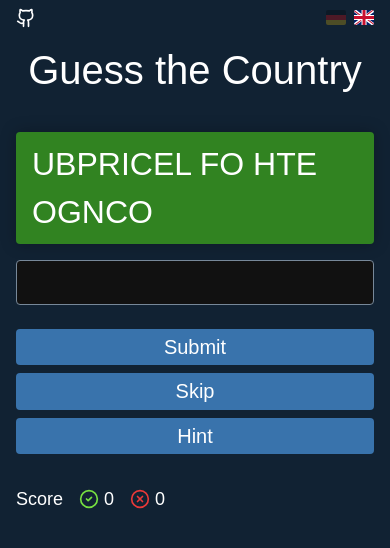
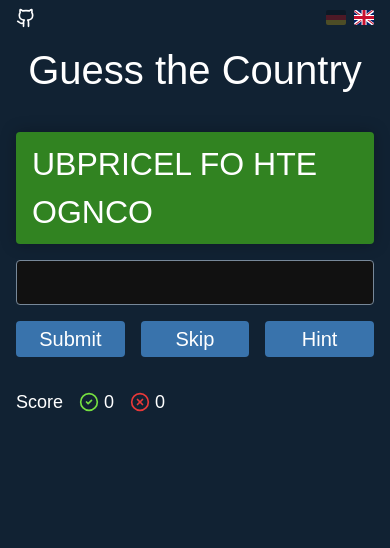
Before and after one commit to ScriptRaccoon/country-scrambler, a Svelte app: page / in a window 390 px wide. Shown: the top 548 px of the page. Built offline with nearby package versions, Linux system fonts and the light colour scheme.

Commit message:
change button styles

```diff
--- a/src/App.svelte
+++ b/src/App.svelte
@@ -280,15 +280,9 @@
 
 	.actions {
 		margin-top: 1rem;
-		display: flex;
-		justify-content: center;
+		display: grid;
 		gap: 1rem;
-
-		@media (max-width: 500px) {
-			margin-top: 1.5rem;
-			flex-direction: column;
-			gap: 0.5rem;
-		}
+		grid-template-columns: repeat(3, 1fr);
 	}
 
 	.score {
```
